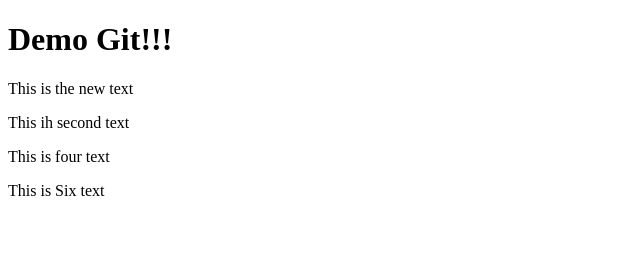
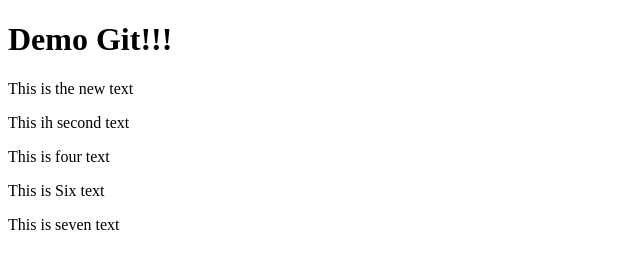
Before and after one commit to aphiwat03/backend, a plain HTML site: page index.html in a window 1280 px wide. Shown: the whole page, without its empty margins (0-640 px from the left). Drawn offline with Linux system fonts and the light colour scheme.

Commit message:
test three

```diff
--- a/index.html
+++ b/index.html
@@ -7,5 +7,6 @@
     <p>This ih second text</p>
     <p>This is four text</p>
     <p>This is Six text</p>
+    <p>This is seven text</p>
 </body>
 </html>
```
